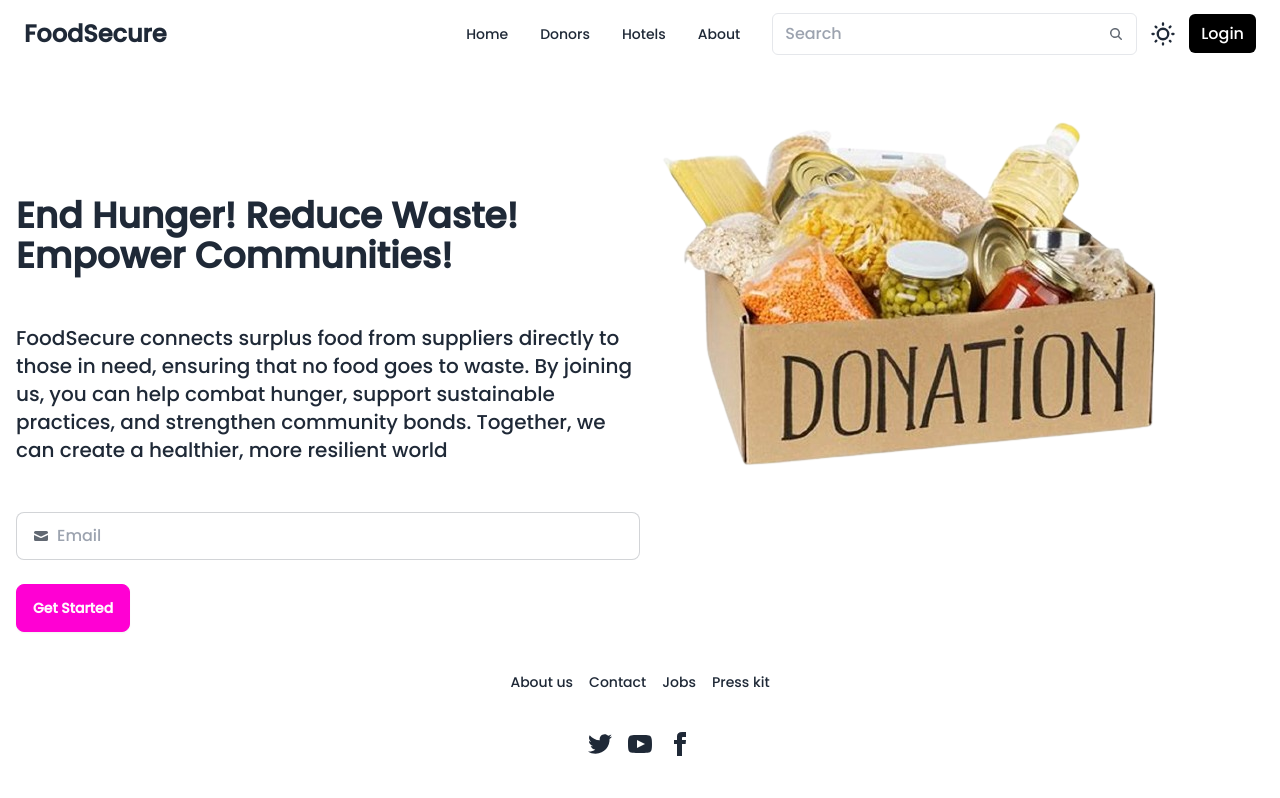
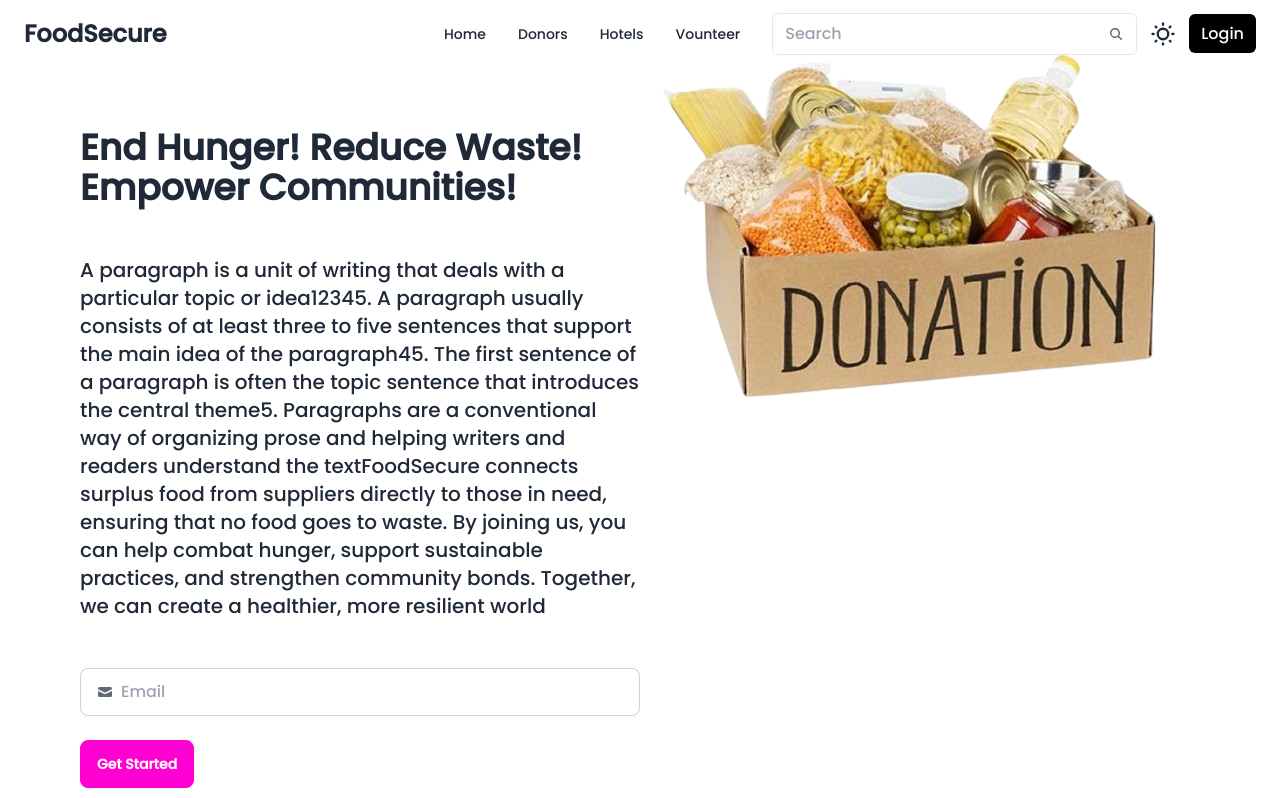
Before and after one commit to SIDDHARTH-SHENVI/FoodSecure, a React (Vite) app in the folder frontend/frontend/: page / in a window 1280 px wide. Shown: the top 798 px of the page. Built offline with nearby package versions, Linux system fonts and the light colour scheme.

Commit message:
first commit

```diff
--- a/frontend/frontend/src/components/Banner.jsx
+++ b/frontend/frontend/src/components/Banner.jsx
@@ -2,11 +2,11 @@ import React from 'react'
 import banner from '../../public/banner.png'
 function Banner() {
   return (<>
-    <div className='max-w-screen-2x1 container mx-auto md:px px-4 flex flex-col md:flex-row'>
+    <div className=' max-w-screen-2xl container mx-auto md:px-20 px-4 flex flex-col md:flex-row '>
       <div className='w-full md:w-1/2 mt-12 md:mt-32'>
         <div className='space-y-12'>
         <h1 className='text-4xl font-bold'>End Hunger! Reduce Waste! Empower Communities!</h1>
-        <p className='text-xl '>FoodSecure connects surplus food from suppliers directly to those in need, ensuring that no food goes to waste. By joining us, you can help combat hunger, support sustainable practices, and strengthen community bonds. Together, we can create a healthier, more resilient world</p>
+        <p className='text-xl '>A paragraph is a unit of writing that deals with a particular topic or idea12345. A paragraph usually consists of at least three to five sentences that support the main idea of the paragraph45. The first sentence of a paragraph is often the topic sentence that introduces the central theme5. Paragraphs are a conventional way of organizing prose and helping writers and readers understand the textFoodSecure connects surplus food from suppliers directly to those in need, ensuring that no food goes to waste. By joining us, you can help combat hunger, support sustainable practices, and strengthen community bonds. Together, we can create a healthier, more resilient world</p>
 
 
         <label className="input input-bordered flex items-center gap-2">
--- a/frontend/frontend/src/components/Navbarr.jsx
+++ b/frontend/frontend/src/components/Navbarr.jsx
@@ -1,28 +1,32 @@
 import React, { useEffect, useState } from 'react'
 
 function Navbarr() {
-  const[sticky,setSticky]=useState(false)
+  const[sticky,setSticky]=useState(false);
   useEffect(()=>{
     const handleScroll=()=>{
-      if(windows.scroll>0){
-        setSticky(true)
+      if(window.scrollY>0){
+        setSticky(true);
       }else{
-        setSticky(false)
+        setSticky(false);
       }
-    }
-    window.addEventListener('scroll',handleScroll)
+    };
+    window.addEventListener('scroll',handleScroll);
     return ()=>{
-      window.removeEventListener('scroll',handleScroll)
-    }
+      window.removeEventListener('scroll',handleScroll);
+    };
   },{})
   const navItems=(<>
   <li><a>Home</a></li>
       <li><a>Donors</a></li>
       <li><a>Hotels</a></li>
-      <li><a>About</a></li></>)
+      <li><a>Vounteer</a></li></>)
   return (<>
-    <div className='max-w-screen-2x1 container mx-auto md:px px-4 top-0 left-0 right-0'>
-    <div className="navbar bg-base-100">
+    <div className={`max-w-screen-2xl container mx-auto md:px px-4 fixed top-0 left-0 right-0 ${
+      sticky?"sticky-navbar shadow-md bg-base-200 duration-300 transition-all ease-in-out"
+      :""
+    }`}
+    >
+    <div className="navbar  ">
   <div className="navbar-start">
     <div className="dropdown">
       <div tabIndex={0} role="button" className="btn btn-ghost lg:hidden">
```
